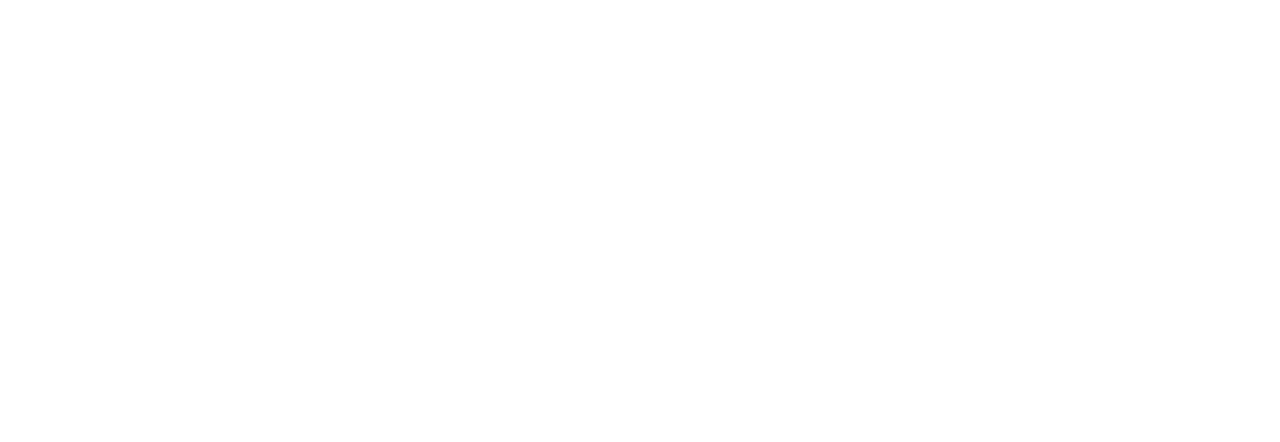
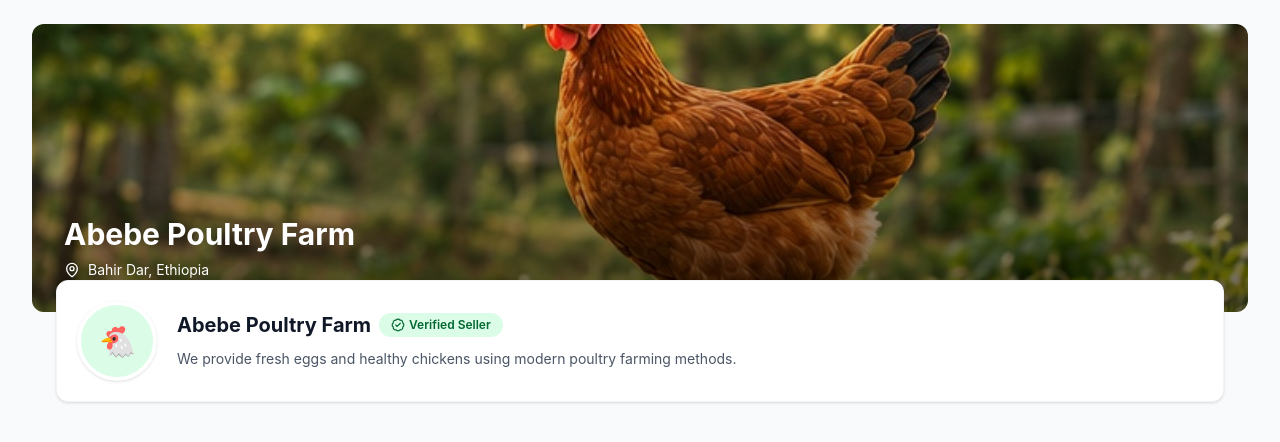
Before and after one commit to mega-gech/EthioPoultry, a React (Vite) app in the folder client/: page /sellerProfile/1 in a window 1280 px wide. Before the commit this address had no page. Shown: the top 442 px of the page. Built offline with nearby package versions, Linux system fonts and the light colour scheme.

Commit message:
add seller profile

```diff
--- a/client/src/App.tsx
+++ b/client/src/App.tsx
@@ -2,6 +2,7 @@
 import Home from "./pages/Home";
 import Products from './pages/Products';
 import ProductDetails from './pages/ProductDetails';
+import SellerProfile from './pages/SellerProfile';
 
 function App() {
   return (
@@ -10,6 +11,7 @@
         <Route path="/" element={<Home />} />
         <Route path="/products" element = {<Products/>} />
         <Route path="/products/:id" element={<ProductDetails />} />
+        <Route path='/sellerProfile/:id' element={<SellerProfile />}/>
       </Routes>
 
     </Router>
--- a/client/src/pages/ProductDetails.tsx
+++ b/client/src/pages/ProductDetails.tsx
@@ -1,6 +1,7 @@
 
 import { useState } from "react";
 import { Link, useParams } from "react-router-dom";
+import { useNavigate } from "react-router-dom";
 
 import eggTray from "../assets/02_egg_tray.jpg";
 import brownHen from "../assets/03_brown_hen.jpg";
@@ -94,6 +95,7 @@
 type TabName = "Description" | "Specifications" | "Seller Info";
 
 export default function ProductDetails() {
+  const navigate = useNavigate();
   const { id } = useParams<{ id: string }>();
   const product = products.find((item) => item.id === Number(id));
 
@@ -251,7 +253,7 @@
             <div className="mt-5 grid grid-cols-2 gap-3">
               <button
                 type="button"
-                onClick={handleCall}
+                onClick={()=>navigate(`/sellerProfile/${product.id}`)}
                 className="flex items-center justify-center gap-2 rounded-md bg-green-700 px-3 py-3 text-sm font-semibold text-white transition hover:bg-green-800"
               >
                 <span>☎</span>
--- /dev/null
+++ b/client/src/pages/SellerProfile.tsx
@@ -0,0 +1,69 @@
+
+import { MapPin, BadgeCheck } from "lucide-react";
+import brownHen from "../assets/03_brown_hen.jpg";
+
+export default function SellerProfile() {
+  // Sample farm data for now
+  const farm = {
+    name: "Abebe Poultry Farm",
+    location: "Bahir Dar, Ethiopia",
+    verified: true,
+    description:
+      "We provide fresh eggs and healthy chickens using modern poultry farming methods.",
+  };
+
+  return (
+    <main className="min-h-screen bg-gray-50">
+      {/* Farm cover image */}
+      <section className="mx-auto max-w-7xl px-4 pt-6 sm:px-6 lg:px-8">
+        <div className="relative h-48 overflow-hidden rounded-xl sm:h-64 lg:h-72">
+          <img
+            src={brownHen}
+            alt="Abebe Poultry Farm"
+            className="h-full w-full object-cover"
+          />
+
+          {/* Dark overlay for better text visibility */}
+          <div className="absolute inset-0 bg-gradient-to-t from-black/60 to-transparent" />
+
+          <div className="absolute bottom-5 left-5 text-white sm:bottom-8 sm:left-8">
+            <h1 className="text-2xl font-bold sm:text-3xl">
+              {farm.name}
+            </h1>
+
+            <p className="mt-2 flex items-center gap-2 text-sm">
+              <MapPin size={16} />
+              {farm.location}
+            </p>
+          </div>
+        </div>
+
+        {/* Farm information */}
+        <div className="relative -mt-8 mx-3 rounded-xl border border-gray-100 bg-white p-5 shadow-sm sm:mx-6 sm:flex sm:items-center sm:gap-5">
+          <div className="flex h-20 w-20 shrink-0 items-center justify-center rounded-full border-4 border-white bg-green-100 text-3xl shadow-sm">
+            🐔
+          </div>
+
+          <div className="mt-3 min-w-0 flex-1 sm:mt-0">
+            <div className="flex flex-wrap items-center gap-2">
+              <h2 className="text-xl font-bold text-gray-900">
+                {farm.name}
+              </h2>
+
+              {farm.verified && (
+                <span className="inline-flex items-center gap-1 rounded-full bg-green-100 px-3 py-1 text-xs font-semibold text-green-800">
+                  <BadgeCheck size={14} />
+                  Verified Seller
+                </span>
+              )}
+            </div>
+
+            <p className="mt-2 text-sm leading-6 text-gray-600">
+              {farm.description}
+            </p>
+          </div>
+        </div>
+      </section>
+    </main>
+  );
+}
```
